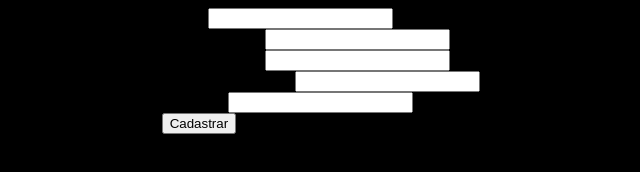
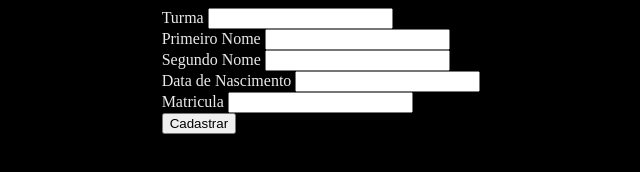
Before and after one commit to girleidearaujoo/poo, a plain HTML site: page [POO - Manhã][Aula - 2 Temporada][Giih - Darline]/index.html in a window 1280 px wide. Shown: the whole page, without its empty margins (319-959 px from the left). Drawn offline with Linux system fonts and the light colour scheme.

Commit message:
Update estilos.css

```diff
--- a/[POO - Manhã][Aula - 2 Temporada][Giih - Darline]/estilos.css
+++ b/[POO - Manhã][Aula - 2 Temporada][Giih - Darline]/estilos.css
@@ -1,5 +1,6 @@
 body{
     background-color: #000000;
+    color: #eaeaea;
     display: flex;
     flex-direction: column;
     align-items: center;
```
